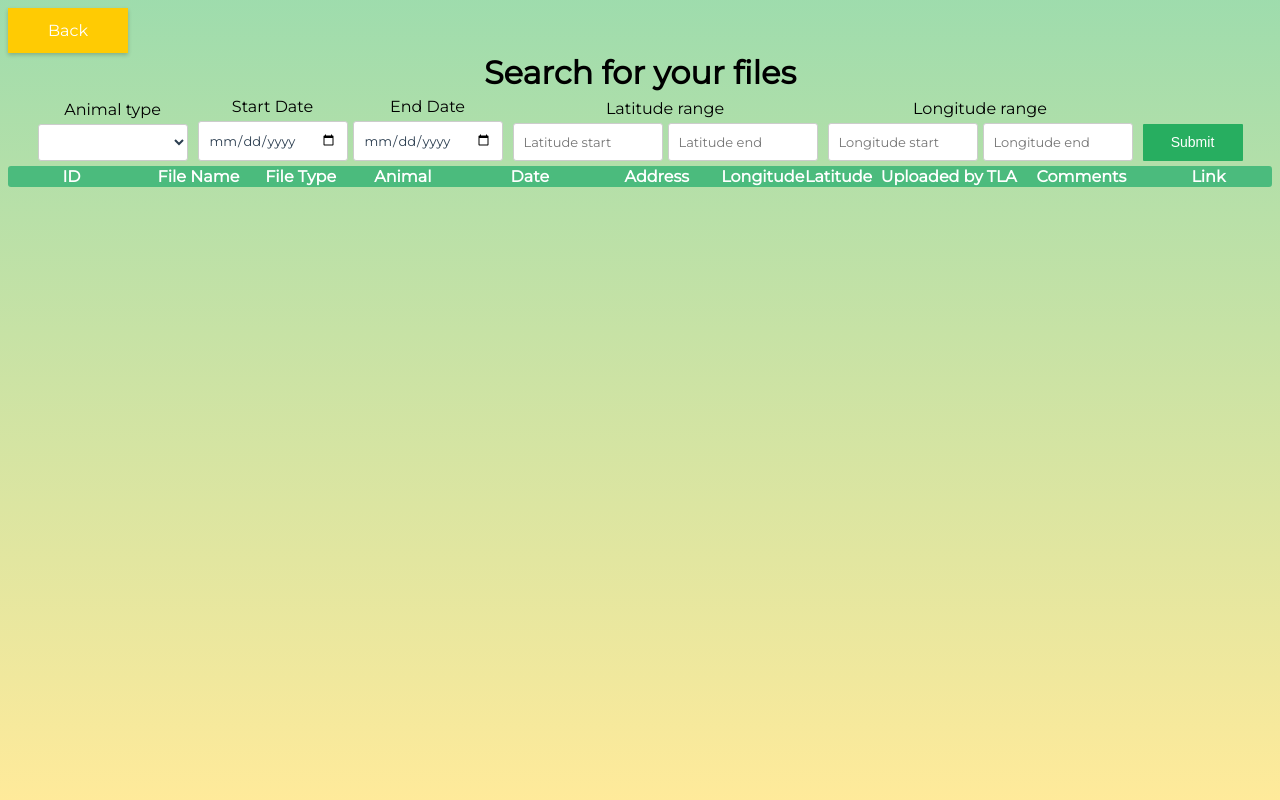
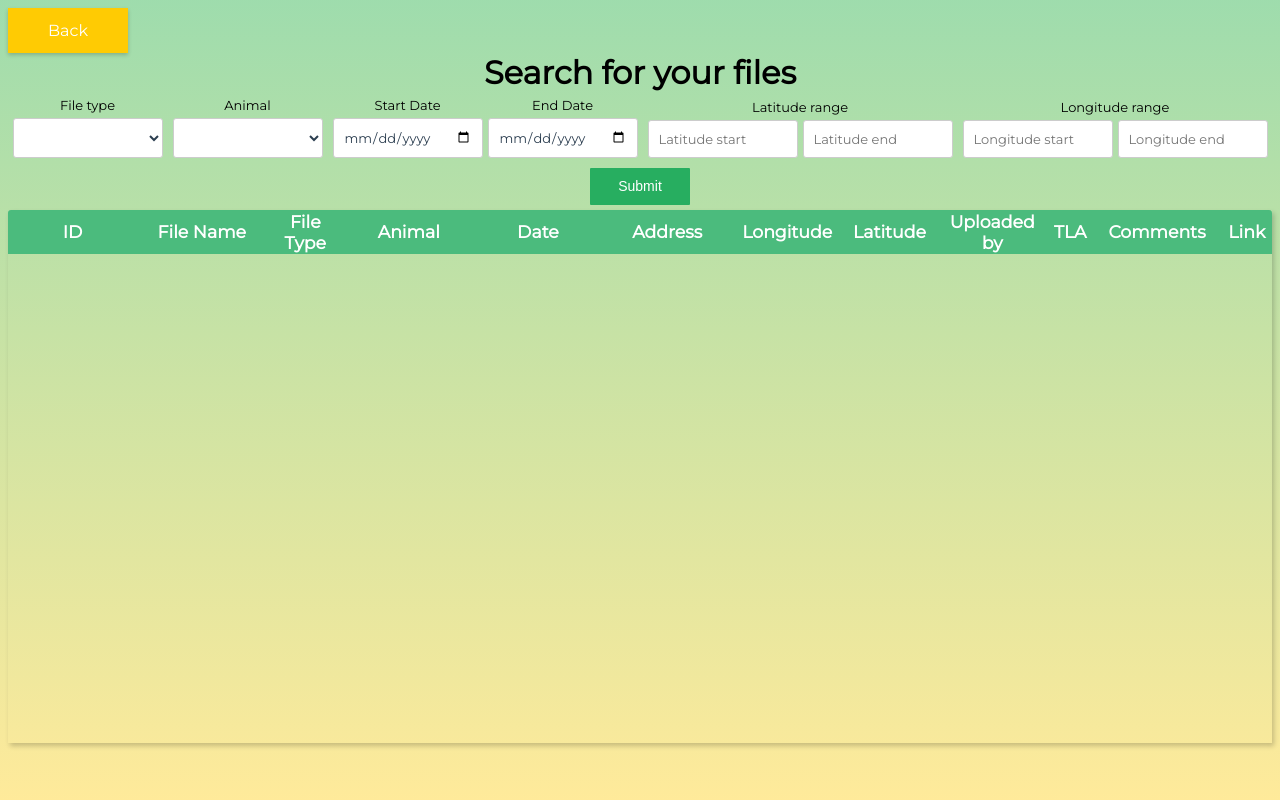
Before and after one commit to afahim000/Test2, a Node server app: page /search/ in a window 1280 px wide. Run offline with Node 20, Linux system fonts and the light colour scheme; lists and menus that the app fills with data are empty; some libraries are stand-ins or nearby versions.

Commit message:
input validation, icon with broke link in search

```diff
--- a/public/stylesheets/search.css
+++ b/public/stylesheets/search.css
@@ -53,27 +53,32 @@ h1 {
   margin: 0;
   margin-top: 5px;
   padding: 0;
+  box-shadow: 2px 3px 5px rgba(0, 0, 0, 0.2);
 }
 
 .table {
   table-layout: fixed;
   width: 100%;
-  border-collapse: separate;
-  border-spacing: 0px;
+  border-collapse: collapse;
   border-radius: 3px;
-  overflow: hidden;
+  display: block;
+  /* Ajust height - check how to make it to fix the screen */
+  height: 533px;
+  overflow: auto;
 }
 
-.table_head {
-  background-color: rgb(39, 82, 20);
+.table_head th {
   background: var(--color-primary-darker);
   color: white;
+  font-size: 13pt;
+  position: sticky;
+  top: 0;
 }
 
 .table td,
 .table th {
-  padding-right: 1px;
-  padding-left: 1px;
+  padding-right: 3px;
+  padding-left: 3px;
   text-align: center;
   margin: 0px;
 }
@@ -137,12 +142,16 @@ h1 {
 }
 
 #li {
-  width: 8.3%
+  width: 2.5%
 }
 
-/* ---- */
-/* Form */
-/* ---- */
+img {
+  width: 23px;
+}
+
+/* ----------- */
+/* Search Form */
+/* ----------- */
 form {
   display: flex;
   flex-direction: row;
@@ -150,11 +159,6 @@ form {
   flex-wrap: wrap;
   gap: 10px;
   align-items: end;
-}
-
-form h2 {
-  margin: 0;
-  width: 150px;
 }
 
 .div {
@@ -170,6 +174,10 @@ form h2 {
   flex-direction: row;
   justify-content: space-between;
   gap: 5px;
+}
+
+span {
+  font-size: small;
 }
 
 /*Inputs*/
@@ -204,7 +212,7 @@ form h2 {
   padding: 2px;
 }
 
-#animal {
+select {
   padding: 0;
   height: var(--height-labels);
   background-color: white;
@@ -229,7 +237,10 @@ option {
   font-size: 14px;
 }
 
-#action-button:hover,
-#action-button:focus {
+#action-button:hover {
   background: var(--color-secondary-opacity);
 }
+
+#action-button:focus {
+  background: #27AE60;
+}
--- a/views/search.pug
+++ b/views/search.pug
@@ -12,9 +12,16 @@ html(lang="en")
     .back
       a.btn(href='../options') Back
     h1 Search for your files
-    form(method='POST' action='')
+    form#form(method='POST' action='')
       .div
-        span.labels Animal type
+        span.labels File type
+        select#fileType.input(name='fileType')
+          option(value='' selected disabled)
+          option(value='image') Image
+          option(value='audio') Audio
+          option(value='video') Video
+      .div
+        span.labels Animal
         select#animal.input(name='animallist')
           option(value='' selected disabled)
           option(value='monk_parakeet') Monk Parakeet
--- a/views/tester.pug
+++ b/views/tester.pug
@@ -223,6 +223,7 @@ html(lang="en")
           h3.fs-subtitle Step 8: Give comments -optional-
           textarea.input(name='comments' type='text' maxlength='300' placeholder='Comments')
           h3.fs-subtitle Finally: Press Submit!
+          //- #incomplete displays the error messages
           #incomplete
           button#action-button.action-button(type='submit') Submit
 
```
Also changed, not shown: other parts of views/search.pug (+53 -1 lines), dev-data/img/-1683059228971.JPG (added), public/images/icon_audio.png (added), public/images/icon_image.png (added), public/images/icon_video.png (added).
